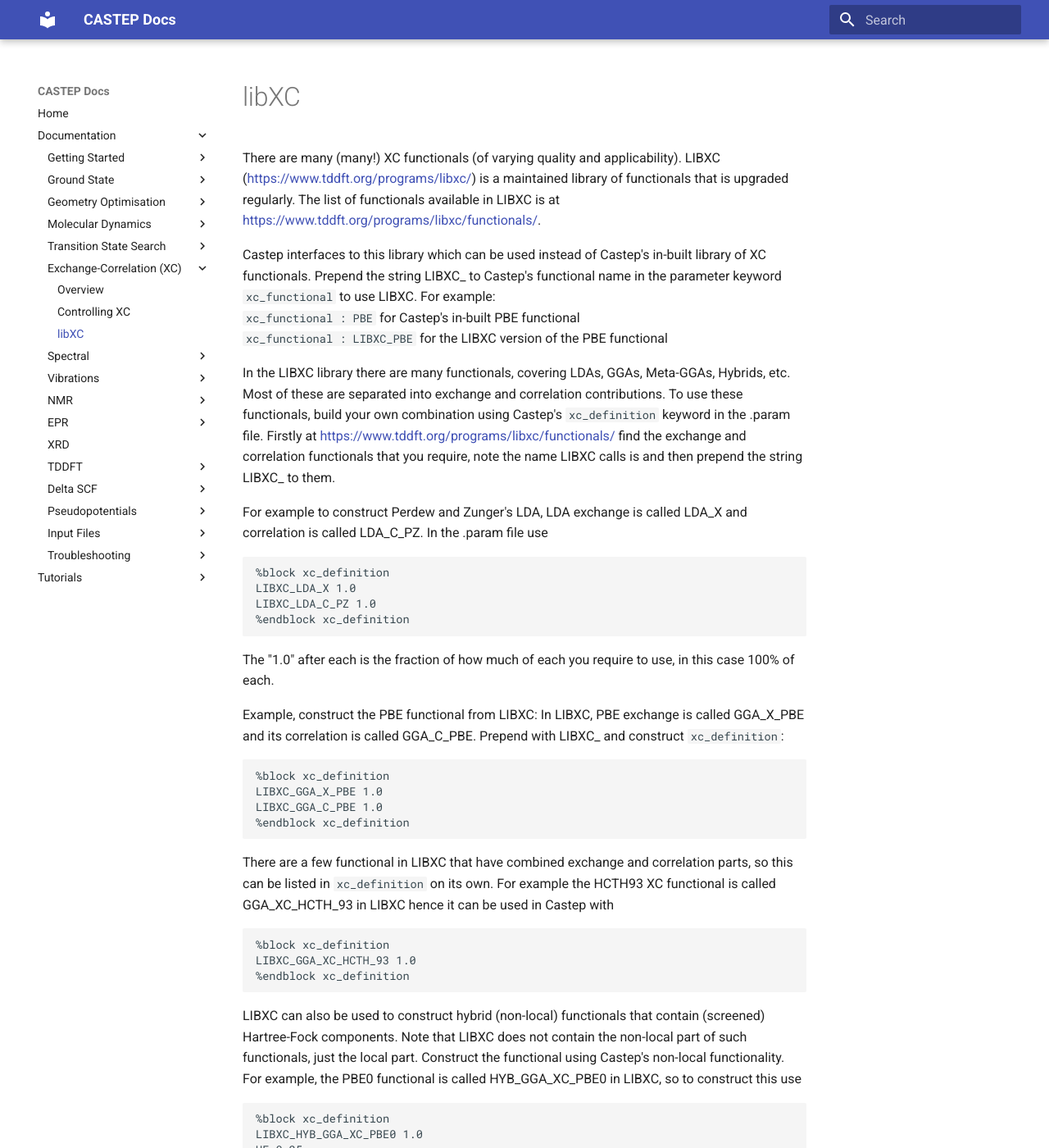
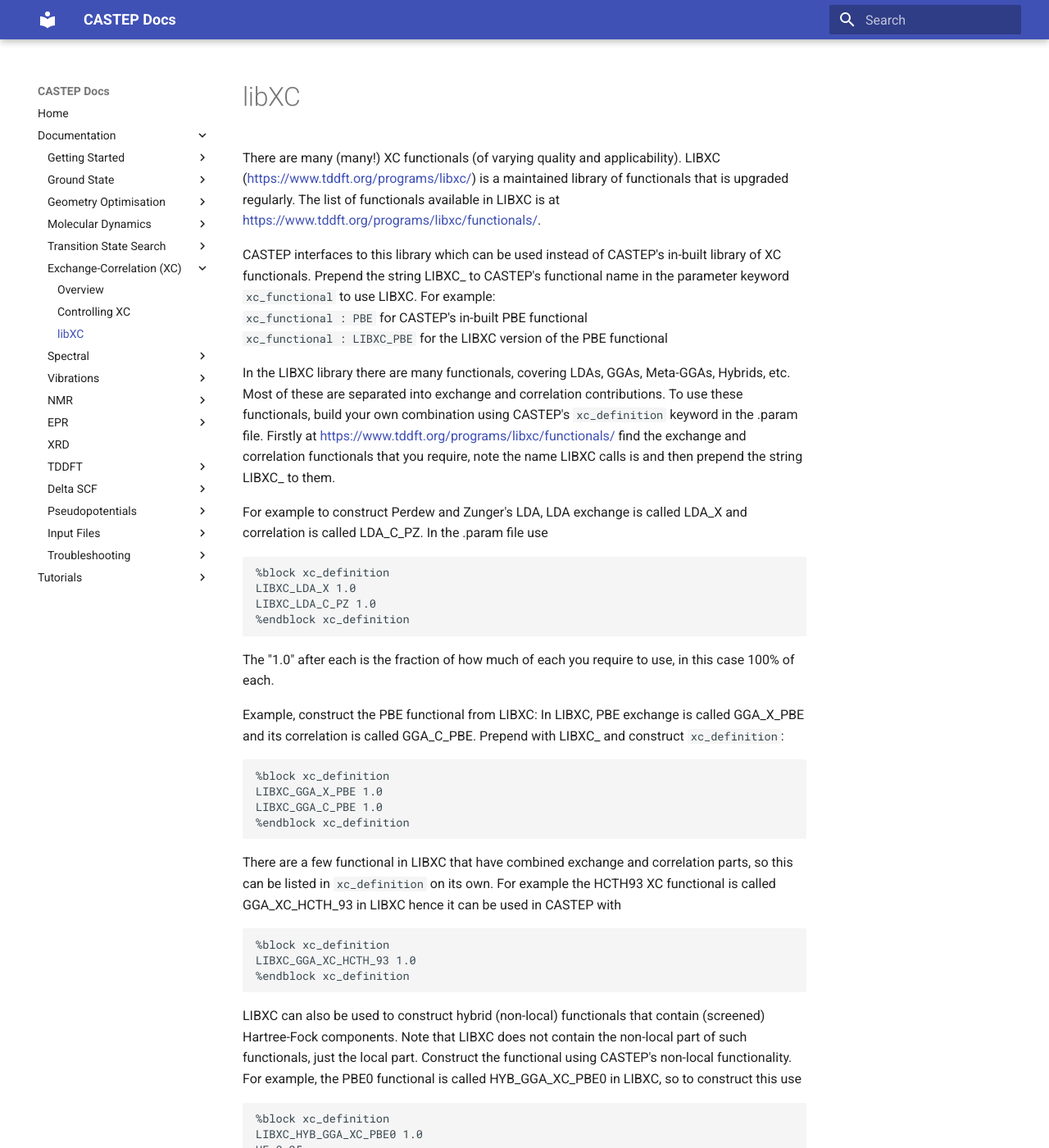
Before and after one commit to castep-docs/castep-docs, an MkDocs documentation site: the page built from docs/documentation/XC/libXC.md, in a window 1280 px wide and 1400 px high. Shown: the whole window at 82% size. Built offline with MkDocs 1.6.1 and Material for MkDocs 9.7.7, drawn with Linux system fonts in a browser that asks for light colours; some of the changed text lies outside the part shown.

````diff
--- a/docs/documentation/XC/libXC.md
+++ b/docs/documentation/XC/libXC.md
@@ -4,17 +4,17 @@ maintained library of functionals that is upgraded regularly. The list
 of functionals available in LIBXC is at
 https://www.tddft.org/programs/libxc/functionals/.
 
-Castep interfaces to this library which can be used instead of
-Castep's in-built library of XC functionals. Prepend the string LIBXC_
-to Castep's functional name in the parameter keyword `xc_functional`
+CASTEP interfaces to this library which can be used instead of
+CASTEP's in-built library of XC functionals. Prepend the string LIBXC_
+to CASTEP's functional name in the parameter keyword `xc_functional`
 to use LIBXC. For example:
-`xc_functional : PBE` for Castep's in-built PBE functional
+`xc_functional : PBE` for CASTEP's in-built PBE functional
 `xc_functional : LIBXC_PBE` for the LIBXC version of the PBE functional
 
 In the LIBXC library there are many functionals, covering LDAs, GGAs,
 Meta-GGAs, Hybrids, etc. Most of these are separated into exchange and
 correlation contributions. To use these functionals, build your own
-combination using Castep's `xc_definition` keyword in the .param
+combination using CASTEP's `xc_definition` keyword in the .param
 file. Firstly at https://www.tddft.org/programs/libxc/functionals/
 find the exchange and correlation functionals that you require, note
 the name LIBXC calls is and then prepend the string LIBXC_ to them.
@@ -44,7 +44,7 @@ LIBXC_GGA_C_PBE 1.0
 There are a few functional in LIBXC that have combined exchange and
 correlation parts, so this can be listed in `xc_definition` on its
 own. For example the HCTH93 XC functional is called GGA_XC_HCTH_93 in
-LIBXC hence it can be used in Castep with
+LIBXC hence it can be used in CASTEP with
 ```
 %block xc_definition
 LIBXC_GGA_XC_HCTH_93 1.0
@@ -53,7 +53,7 @@ LIBXC_GGA_XC_HCTH_93 1.0
 LIBXC can also be used to construct hybrid (non-local) functionals
 that contain (screened) Hartree-Fock components. Note that LIBXC does
 not contain the non-local part of such functionals, just the local
-part. Construct the functional using Castep's non-local
+part. Construct the functional using CASTEP's non-local
 functionality. For example, the PBE0 functional is called
 HYB_GGA_XC_PBE0 in LIBXC, so to construct this use
 ```
@@ -91,7 +91,7 @@ LIBXC_MGGA_X_RSCAN 1.0
 LIBXC_MGGA_C_RSCAN 1.0
 %endblock xc_definition
 ```
-(although RSCAN is also natively supported in Castep with `xc_functional : RSCAN`).
+(although RSCAN is also natively supported in CASTEP with `xc_functional : RSCAN`).
 
 The `xc_definition` keyword in the .param file will allow you to mix
 and match any of the hundreds of functionals in LIBXC
````
Also changed, not shown: docs/documentation/Groundstate/spin_constraints.md (+3 -1 lines), docs/documentation/Input_Files/output_files.md (+3 -2 lines), docs/documentation/XC/XC.md (+3 -3 lines).
